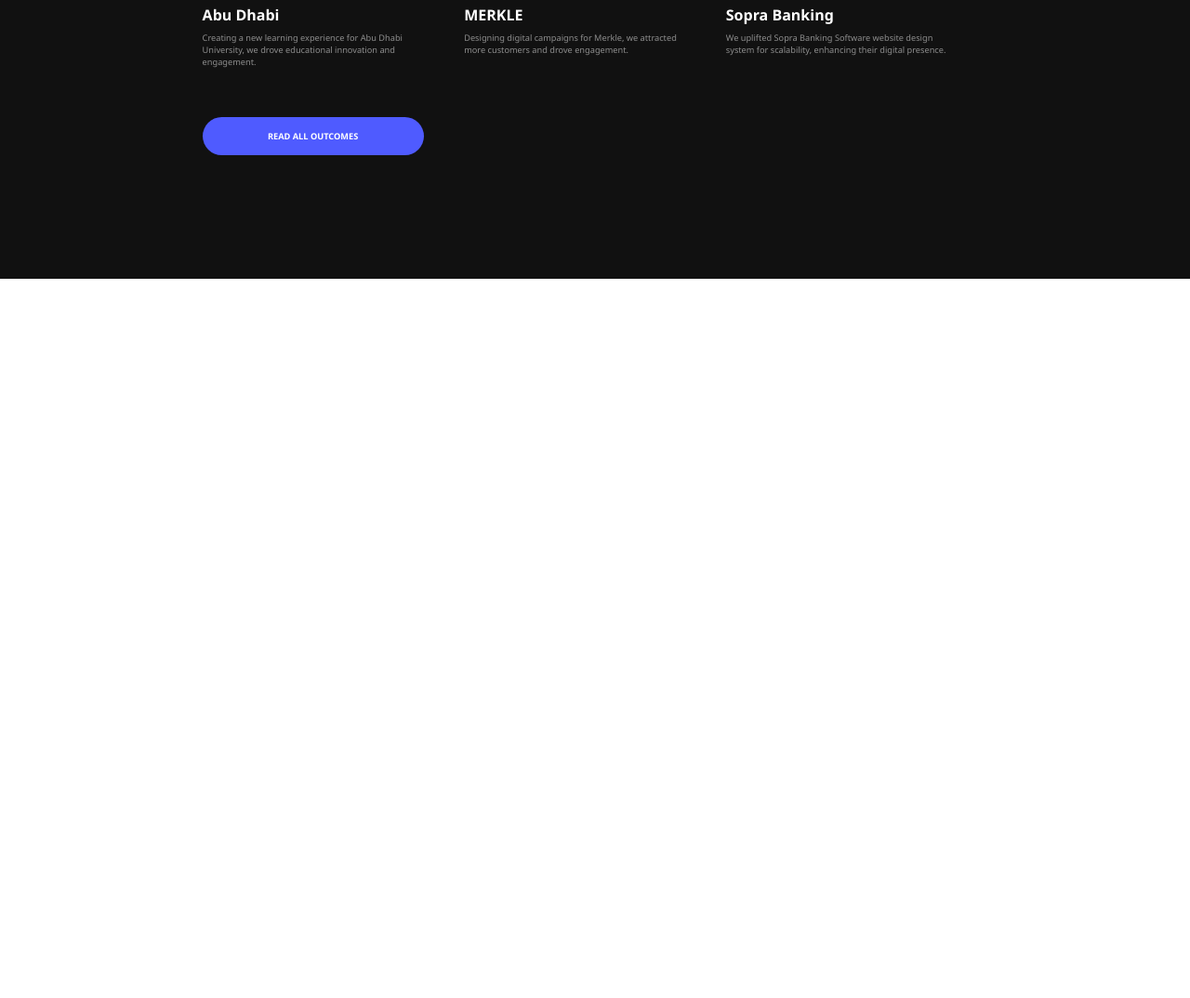
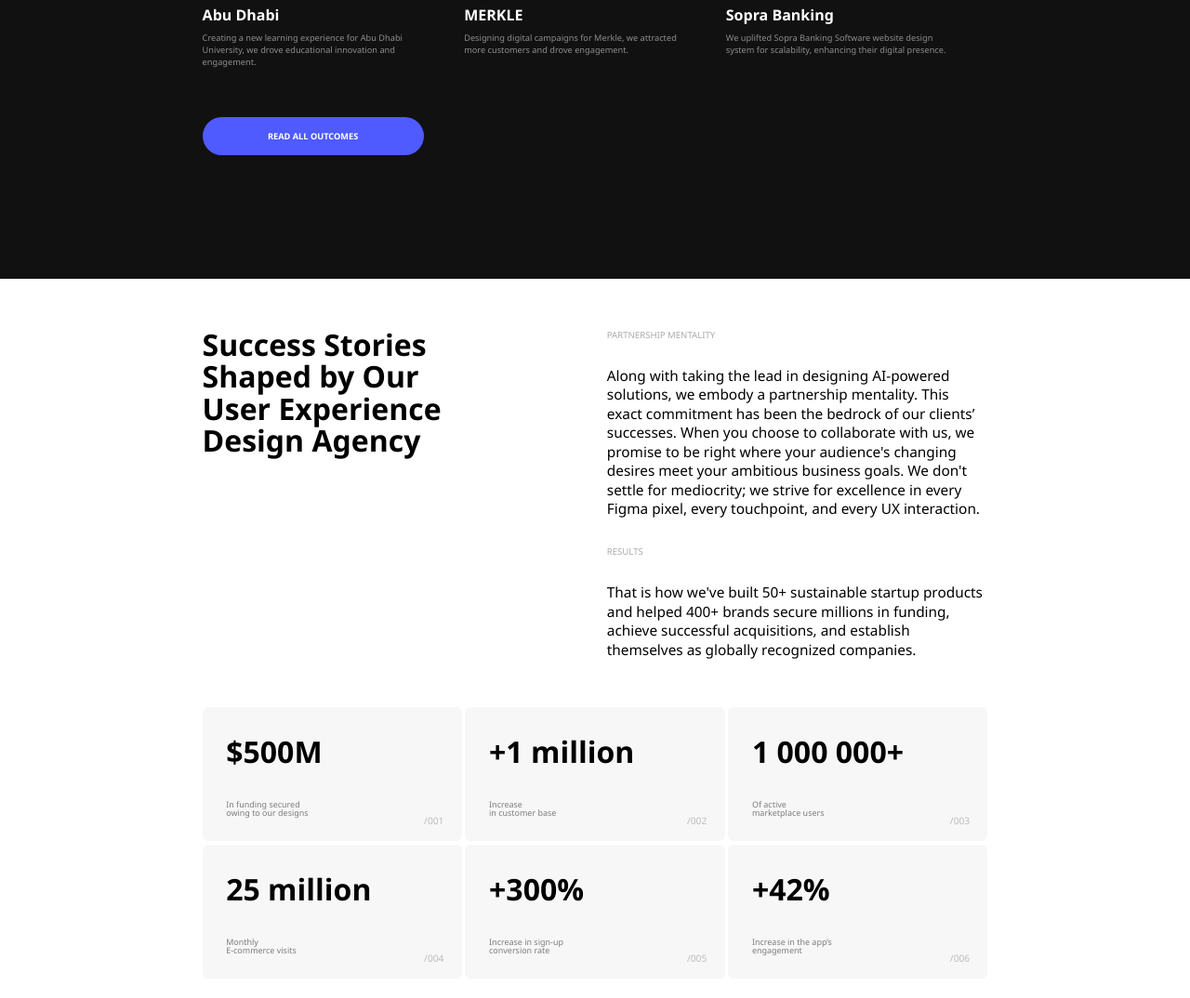
Before and after one commit to Abid-6615/LAZAREV-Clone, a plain HTML site: page index.html in a window 1280 px wide. Shown: the part 3077-4151 px from the top of the page at 93% size. Before the commit the page ends 3377 px from the top, so only its background shows below. Drawn offline with nearby package versions, Linux system fonts and the light colour scheme.

Commit message:
Complete page6

```diff
--- a/index.html
+++ b/index.html
@@ -222,6 +222,69 @@
         </button>
       </div>
     </div>
+
+    <div id="page6">
+      <div class="pg6_container">
+        <div class="left">
+          <h1>
+            Success Stories
+            <br>Shaped by Our
+            <br>User Experience
+            <br>Design Agency
+          </h1>
+        </div>
+        <div class="right">
+          <h4>Partnership mentality</h4>
+          <h3>
+            Along with taking the lead in designing AI-powered solutions, we embody a partnership mentality.
+            This exact commitment has been the bedrock of our clients’ successes.
+            When you choose to collaborate with us, we promise to be right where your audience's changing desires meet
+            your ambitious business goals.
+            We don't settle for mediocrity; we strive for excellence in every Figma pixel, every touchpoint, and every
+            UX interaction.
+          </h3>
+          <h4>Results</h4>
+          <h3>
+            That is how we've built 50+ sustainable startup products and helped 400+ brands secure millions in funding,
+            achieve successful acquisitions, and establish themselves as globally recognized companies.
+          </h3>
+        </div>
+      </div>
+
+      <div class="pg6_box">
+        <div class="box">
+          <h2>$500M</h2>
+          <p>In funding secured<br>owing to our designs</p>
+          <span>/001</span>
+        </div>
+        <div class="box">
+          <h2>+1 million</h2>
+          <p>Increase<br>in customer base</p>
+          <span>/002</span>
+        </div>
+        <div class="box">
+          <h2>1 000 000+</h2>
+          <p>Of active<br>marketplace users</p>
+          <span>/003</span>
+        </div>
+        <div class="box">
+          <h2>25 million</h2>
+          <p>Monthly<br>E-commerce visits</p>
+          <span>/004</span>
+        </div>
+        <div class="box">
+          <h2>+300%</h2>
+          <p>Increase in sign-up<br>conversion rate</p>
+          <span>/005</span>
+        </div>
+        <div class="box">
+          <h2>+42%</h2>
+          <p>Increase in the app’s<br>engagement</p>
+          <span>/006</span>
+        </div>
+      </div>
+    </div>
+
   </div>
 
   <script src="https://cdnjs.cloudflare.com/ajax/libs/gsap/3.13.0/gsap.min.js"
--- a/style.css
+++ b/style.css
@@ -379,13 +379,13 @@ nav button svg {
     position: relative;
 }
 
-.card h3{
+.card h3 {
     font-size: 1.25vw;
     position: absolute;
     top: 0;
 }
 
-.card p{
+.card p {
     font-size: 0.72vw;
     font-weight: 500;
     position: absolute;
@@ -404,3 +404,85 @@ nav button svg {
     border: none;
     margin-top: 1.4vw;
 }
+
+#page6 {
+    width: 100%;
+    background-color: #fff;
+    display: flex;
+    flex-direction: column;
+    align-items: center;
+    justify-content: start;
+    padding-bottom: 5vw;
+}
+
+.pg6_container {
+    width: 66vw;
+    display: grid;
+    grid-template-columns: 1fr 1fr;
+    margin-top: 2vw;
+    gap: 2vw;
+}
+
+.pg6_container .left h1 {
+    font-size: 2.5vw;
+    font-weight: 700;
+    line-height: 2.7vw;
+    margin-top: 2.2vw;
+}
+
+.pg6_container .right h4 {
+    color: #AAAAAA;
+    text-transform: uppercase;
+    font-size: 0.75vw;
+    font-weight: 500;
+    margin-top: 2.2vw;
+}
+
+.pg6_container .right h3 {
+    font-size: 1.2vw;
+    font-weight: 500;
+    margin-top: 2.2vw;
+    line-height: 1.6vw;
+}
+
+
+.pg6_box {
+    width: 66vw;
+    margin-top: 4vw;
+    display: grid;
+    grid-template-columns: repeat(3, 1fr);
+    gap: 0.3vw;
+}
+
+.box {
+    background-color: #f7f7f7;
+    padding: 2vw;
+    border-radius: 0.5vw;
+    position: relative;
+    display: flex;
+    flex-direction: column;
+    justify-content: space-between;
+}
+
+.box h2 {
+    font-size: 2.5vw;
+    font-weight: 700;
+    margin-bottom: 2.5vw;
+    gap: 3vw;
+}
+
+.box p {
+    color: #7c7c7c;
+    font-size: 0.7vw;
+    font-weight: 500;
+    line-height: 0.7vw;
+}
+
+.box span {
+    position: absolute;
+    bottom: 1.2vw;
+    right: 1.5vw;
+    color: #bcbcbc;
+    font-size: 0.8vw;
+    font-weight: 400;
+}
```
